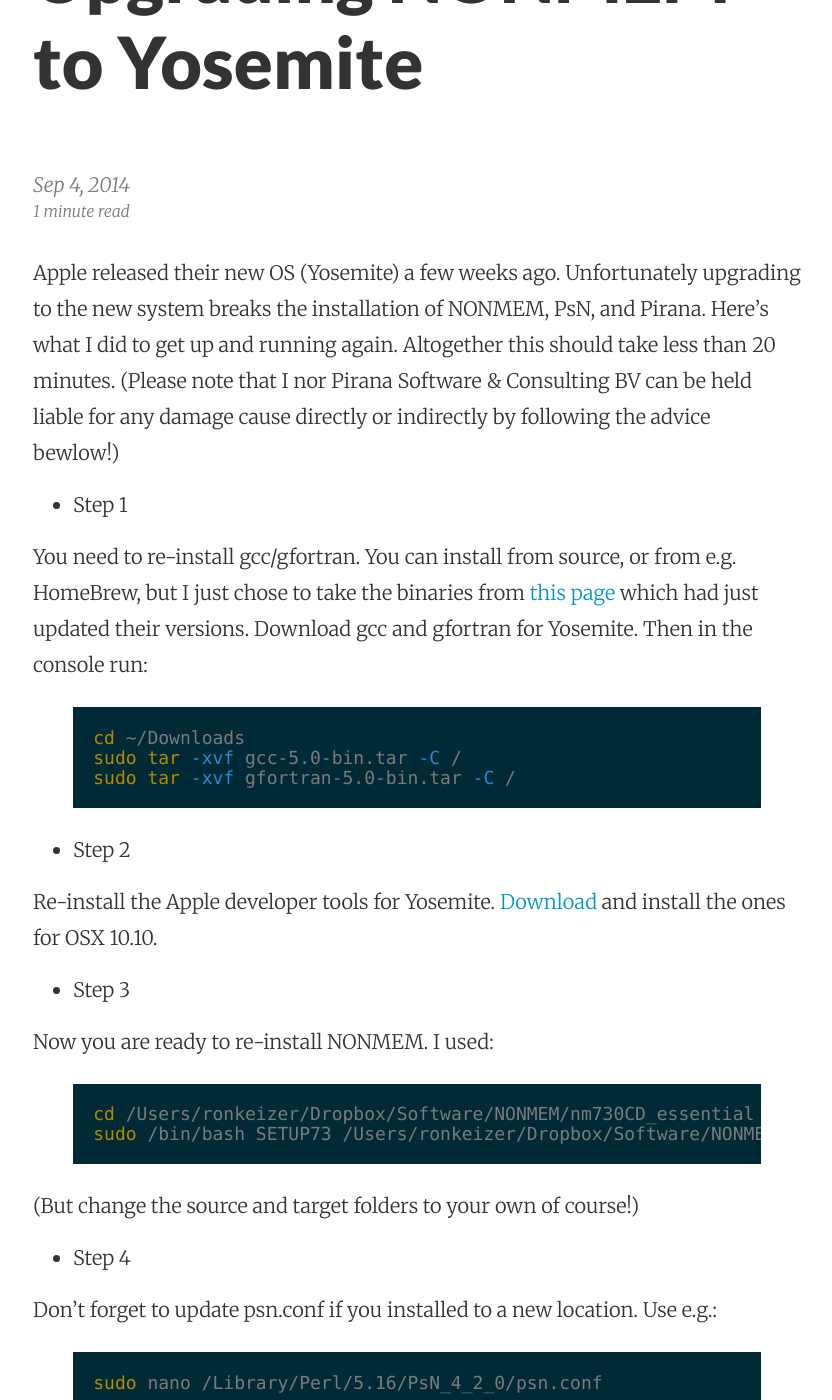
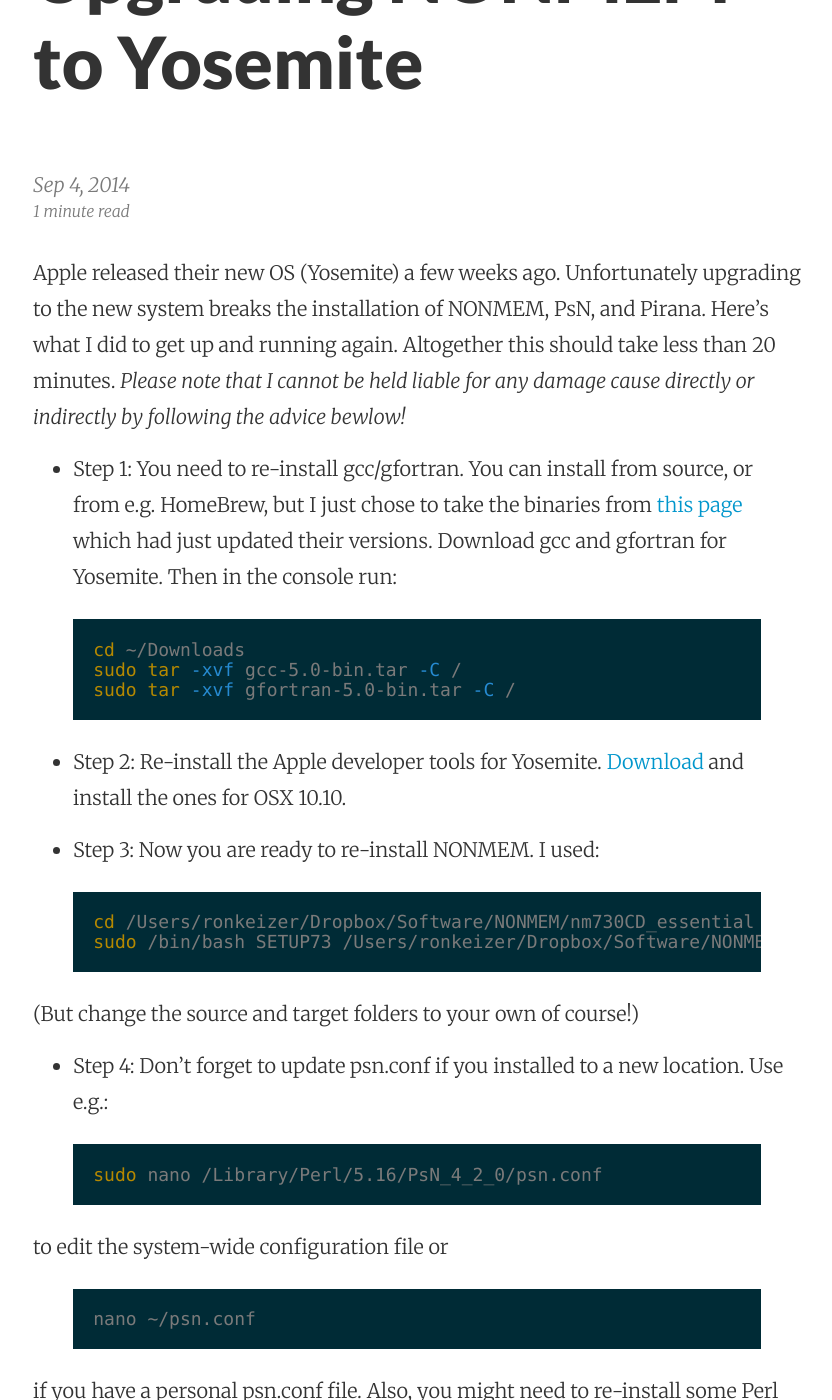
Before and after one commit to ronkeizer/ronkeizer.github.io, a Jekyll site: the page built from _posts/2014-11-05-upgrading-to-yosemite.markdown, in a window 1280 px wide and 1400 px high, scrolled down 362 px. Shown: the whole window, without its empty margins (223-1055 px from the left). Built offline with Jekyll 4.4.1, drawn with Linux system fonts in a browser that asks for light colours; nearby versions of some CDN libraries; some of the changed text lies outside the part shown.

Commit message:
add post

```diff
--- a/_posts/2014-11-05-upgrading-to-yosemite.markdown
+++ b/_posts/2014-11-05-upgrading-to-yosemite.markdown
@@ -4,11 +4,9 @@
 date:   2014-09-04 09:56:34
 categories: nonmem update
 ---
-Apple released their new OS (Yosemite) a few weeks ago. Unfortunately upgrading to the new system breaks the installation of NONMEM, PsN, and Pirana. Here's what I did to get up and running again. Altogether this should take less than 20 minutes. (Please note that I nor Pirana Software & Consulting BV can be held liable for any damage cause directly or indirectly by following the advice bewlow!)
+Apple released their new OS (Yosemite) a few weeks ago. Unfortunately upgrading to the new system breaks the installation of NONMEM, PsN, and Pirana. Here's what I did to get up and running again. Altogether this should take less than 20 minutes. _Please note that I cannot be held liable for any damage cause directly or indirectly by following the advice bewlow!_
 
-* Step 1
-
-You need to re-install gcc/gfortran. You can install from source, or from e.g. HomeBrew, but I just chose to take the binaries from [this page](http://hpc.sourceforge.net/) which had just updated their versions. Download gcc and gfortran for Yosemite. Then in the console run:
+* Step 1: You need to re-install gcc/gfortran. You can install from source, or from e.g. HomeBrew, but I just chose to take the binaries from [this page](http://hpc.sourceforge.net/) which had just updated their versions. Download gcc and gfortran for Yosemite. Then in the console run:
 
 {% highlight bash %}
 cd ~/Downloads
@@ -16,13 +14,9 @@
 sudo tar -xvf gfortran-5.0-bin.tar -C /
 {% endhighlight %}
 
-* Step 2
+* Step 2: Re-install the Apple developer tools for Yosemite. [Download](https://developer.apple.com/downloads/index.action#) and install the ones for OSX 10.10.
 
-Re-install the Apple developer tools for Yosemite. [Download](https://developer.apple.com/downloads/index.action#) and install the ones for OSX 10.10.
-
-* Step 3
-
-Now you are ready to re-install NONMEM. I used:
+* Step 3: Now you are ready to re-install NONMEM. I used:
 
 {% highlight bash %}
 cd /Users/ronkeizer/Dropbox/Software/NONMEM/nm730CD_essential
@@ -31,9 +25,7 @@
 
 (But change the source and target folders to your own of course!)
 
-* Step 4
-
-Don't forget to update psn.conf if you installed to a new location. Use e.g.:
+* Step 4: Don't forget to update psn.conf if you installed to a new location. Use e.g.:
 
 {% highlight bash %}
 sudo nano /Library/Perl/5.16/PsN_4_2_0/psn.conf
@@ -52,8 +44,6 @@
 sudo cpan -i Statistics::Distributions
 {% endhighlight %}
 
-* Step 5
-
-To make Pirana work again, the only thing you need to do is re-install XQuartz, download [here](http://xquartz.macosforge.org/landing/)
+* Step 5: To make Pirana work again, the only thing you need to do is re-install XQuartz, download [here](http://xquartz.macosforge.org/landing/)
 
 That's all, folks!
```
